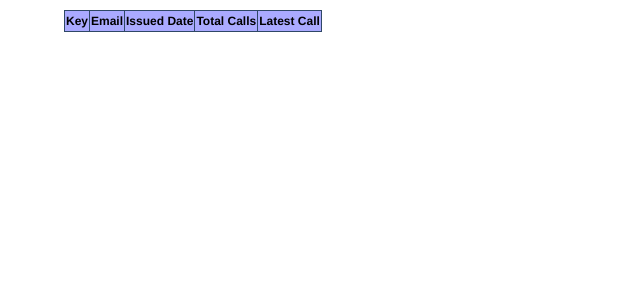
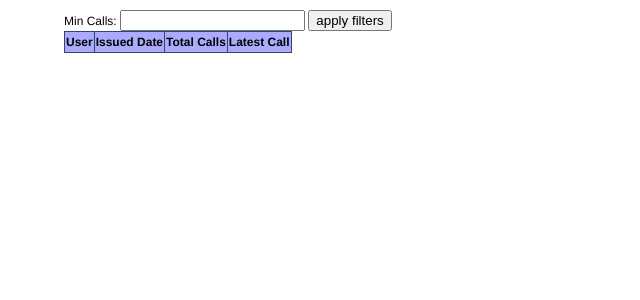
Before and after one commit to sunlightlabs/django-locksmith, a Django app: template locksmith/hub/templates/locksmith/keys_list.html in a window 1280 px wide. Shown: the top 300 px of the page, without its empty margins (0-640 px from the left). Run offline with Django 3.2, Linux system fonts and the light colour scheme; the template is opened without the code that fills it, so the values that code supplies are empty.

Commit message:
tweaks around the templates

```diff
--- a/locksmith/hub/templates/locksmith/key_analytics.html
+++ b/locksmith/hub/templates/locksmith/key_analytics.html
@@ -11,7 +11,7 @@
     <dt>Organization Name</dd> <dd>{{key.org_name}}</dd>
     <dt>Organization URL</dt> <dd>{{key.org_url}}</dd>
     <dt>Usage</dt> <dd>{{key.usage}}</dd>
-    <dt>Issue Date</dt> <dd>{{key.issued_on}}</dd>
+    <dt>Issue Date</dt> <dd>{{key.issued_on|date}}</dd>
     {% for ps in key.pub_statuses.all %}
         <dt>Publication Status {{ps.api.name}}</dt> <dd> {{ps.get_status_display}} </dd>
     {% endfor %}
--- a/locksmith/hub/templates/locksmith/keys_list.html
+++ b/locksmith/hub/templates/locksmith/keys_list.html
@@ -10,11 +10,16 @@
 {% endblock %}
 
 {% block content %}
+
+<form action="." method="GET">
+    Min Calls: <input name="min_calls" value="{{min_calls}}" />
+    <input type="submit" value="apply filters" />
+</form>
+
 <table id="keys">
     <thead>
         <tr>
-            <th>Key</th>
-            <th>Email</th>
+            <th>User</th>
             <th>Issued Date</th>
             <th>Total Calls</th>
             <th>Latest Call</th>
@@ -23,9 +28,8 @@
     <tbody>
         {% for key in keys %}
         <tr>
-            <td><a href="{% url key_analytics key.key %}">{{key.key}}</a></td>
-            <td><a href="{% url key_analytics key.key %}">{{key.email}}</a></td>
-            <td>{{key.issued_on}}</td>
+            <td><a href="{% url key_analytics key.key %}">{{key.email}} [{{key.key|slice:":6"}}..]</a></td>
+            <td>{{key.issued_on|date:"Y-m-d"}}</td>
             <td>{{key.calls}}</td>
             <td>{{key.latest_call}}</td>
         </tr>
```
Also changed, not shown: locksmith/hub/templates/locksmith/analytics_index.html (+10 -4 lines), locksmith/hub/views.py (+10 -7 lines).
